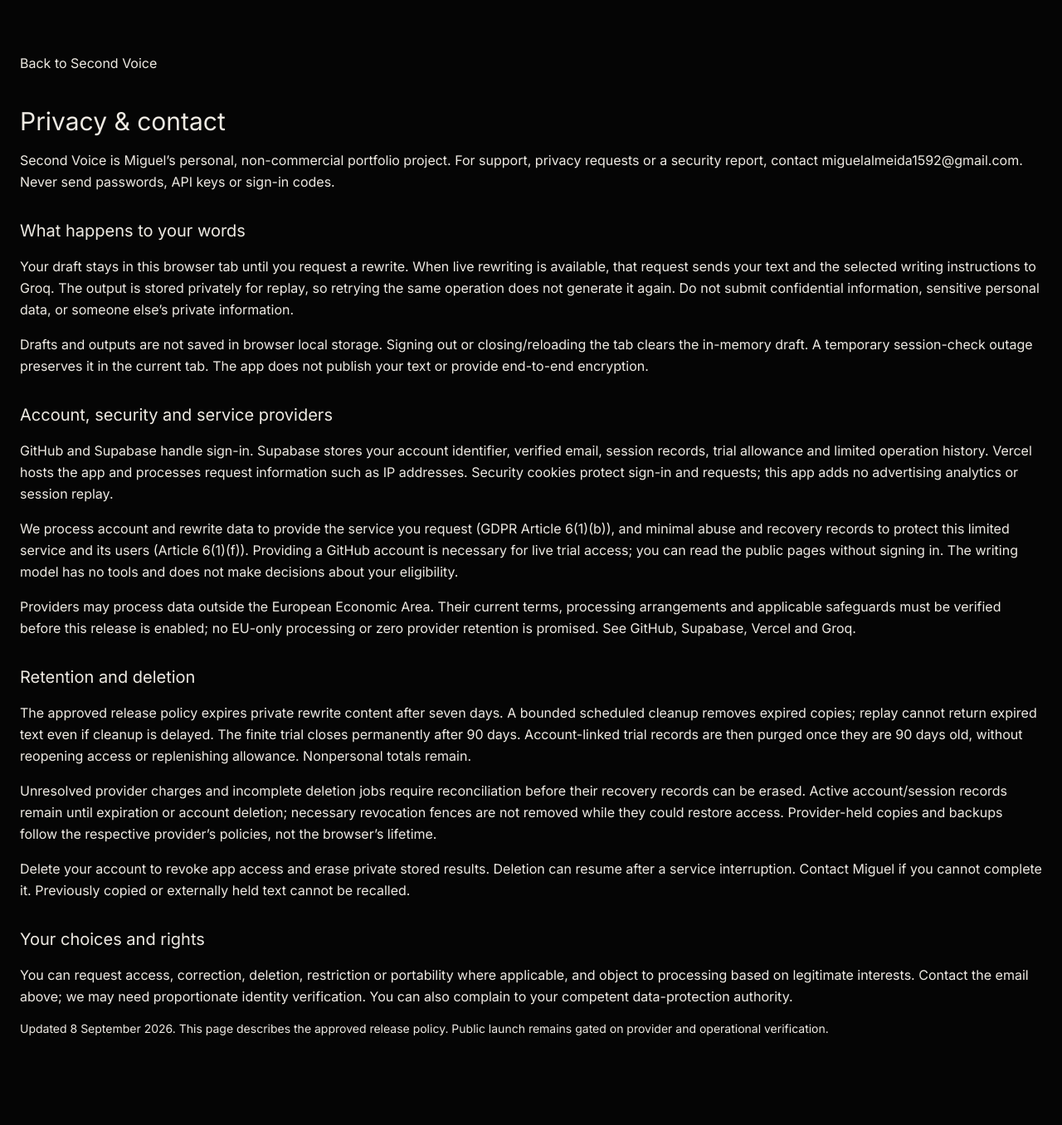
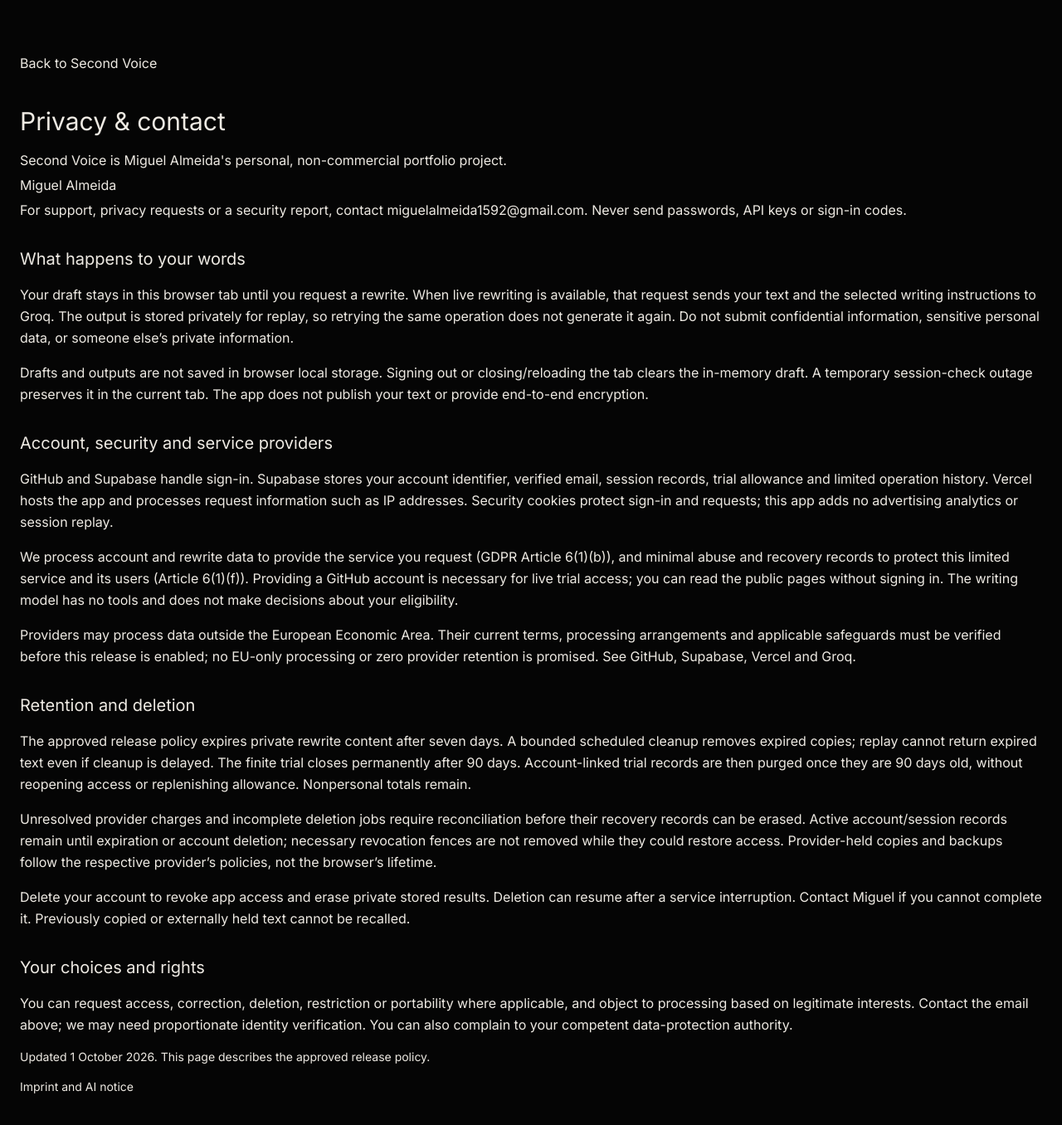
Before and after one commit to miguelalmeida0/second-voice, a Next.js app: page /second-voice/privacy in a window 1280 px wide. Shown: the top 1356 px of the page at 83% size. Before the commit the page ends 1314 px from the top, so only its background shows below. Built offline with nearby package versions, Linux system fonts and the light colour scheme.

Commit message:
Add controller details to V17 privacy notice

```diff
--- a/src/app/second-voice/privacy/page.tsx
+++ b/src/app/second-voice/privacy/page.tsx
@@ -2,11 +2,27 @@
 
 export const metadata = { title: "Privacy & contact — Second Voice" };
 
+const operatorName = process.env.SECOND_VOICE_LEGAL_NAME?.trim() || "Miguel Almeida";
+const operatorAddress = process.env.SECOND_VOICE_LEGAL_ADDRESS?.trim() || "";
+const contactEmail = process.env.SECOND_VOICE_LEGAL_EMAIL?.trim() || "miguelalmeida1592@gmail.com";
+
 export default function PrivacyPage() {
+  const addressLines = operatorAddress
+    ? operatorAddress.split(/\\n|\\|/).map((line) => line.trim()).filter(Boolean)
+    : [];
   return <main className="mx-auto max-w-2xl px-6 py-12 text-[#eeeae3] sm:py-16">
     <Link href="/second-voice" className="underline underline-offset-4">Back to Second Voice</Link>
     <h1 className="mt-10 text-3xl">Privacy &amp; contact</h1>
-    <p className="mt-4 leading-relaxed">Second Voice is Miguel’s personal, non-commercial portfolio project. For support, privacy requests or a security report, contact <a href="mailto:miguelalmeida1592@gmail.com" className="break-words underline underline-offset-4">miguelalmeida1592@gmail.com</a>. Never send passwords, API keys or sign-in codes.</p>
+    <div className="mt-4 space-y-1 leading-relaxed">
+      <p>Second Voice is {operatorName}&apos;s personal, non-commercial portfolio project.</p>
+      <p>{operatorName}</p>
+      {addressLines.length > 0 ? (
+        <address className="not-italic">
+          {addressLines.map((line) => <span key={line} className="block">{line}</span>)}
+        </address>
+      ) : null}
+      <p>For support, privacy requests or a security report, contact <a href={`mailto:${contactEmail}`} className="break-words underline underline-offset-4">{contactEmail}</a>. Never send passwords, API keys or sign-in codes.</p>
+    </div>
     <section className="mt-8 space-y-4 leading-relaxed" aria-labelledby="data-heading">
       <h2 id="data-heading" className="text-xl">What happens to your words</h2>
       <p>Your draft stays in this browser tab until you request a rewrite. When live rewriting is available, that request sends your text and the selected writing instructions to Groq. The output is stored privately for replay, so retrying the same operation does not generate it again. Do not submit confidential information, sensitive personal data, or someone else’s private information.</p>
@@ -27,7 +43,8 @@
     <section className="mt-8 space-y-4 leading-relaxed" aria-labelledby="rights-heading">
       <h2 id="rights-heading" className="text-xl">Your choices and rights</h2>
       <p>You can request access, correction, deletion, restriction or portability where applicable, and object to processing based on legitimate interests. Contact the email above; we may need proportionate identity verification. You can also complain to your competent data-protection authority.</p>
-      <p className="text-sm">Updated 8 September 2026. This page describes the approved release policy. Public launch remains gated on provider and operational verification.</p>
+      <p className="text-sm">Updated 1 October 2026. This page describes the approved release policy.</p>
+      <p className="text-sm"><Link href="/second-voice/legal" className="underline underline-offset-4">Imprint and AI notice</Link></p>
     </section>
   </main>;
 }
```
